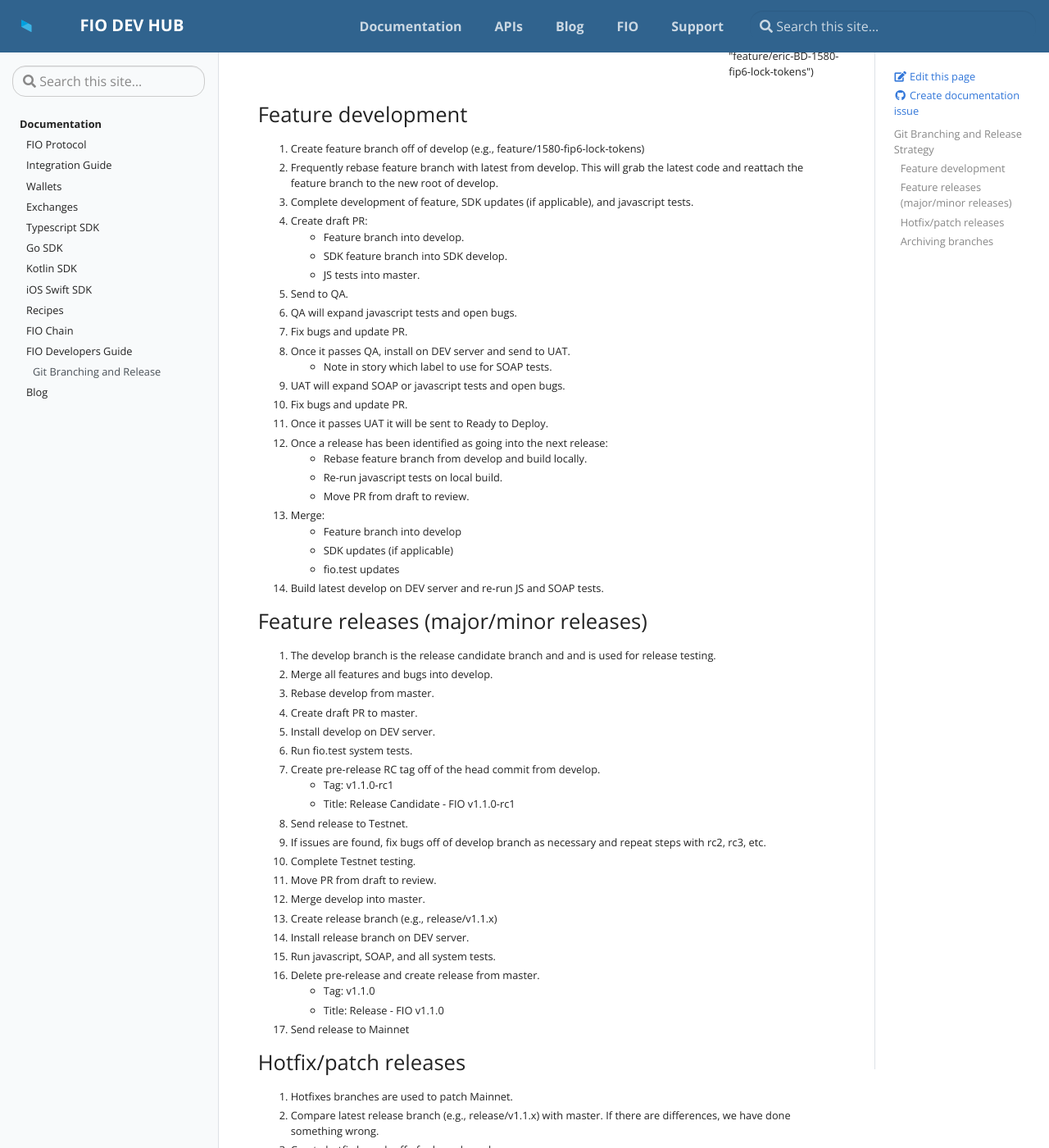
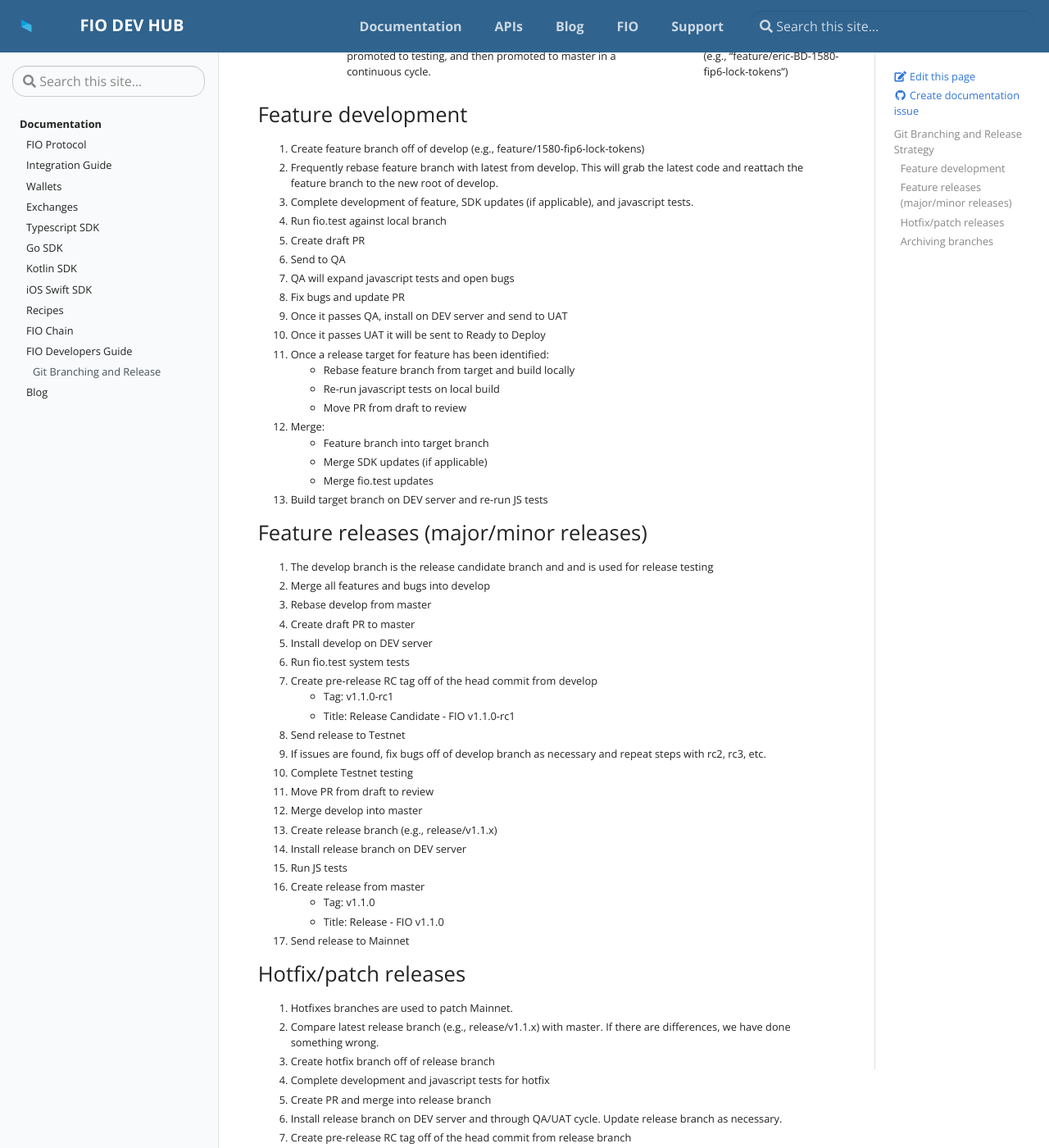
Before and after one commit to fioprotocol/fio-devhub, a Jekyll site: the page built from _docs/developers/git.md, in a window 1280 px wide and 1400 px high, scrolled down 698 px. Shown: the whole window at 82% size. Built offline with Jekyll 4.4.1, drawn with Linux system fonts in a browser that asks for light colours; some of the changed text lies outside the part shown.

Commit message:
Git branching updates

```diff
--- a/_docs/developers/git.md
+++ b/_docs/developers/git.md
@@ -7,60 +7,55 @@ description: Git Branching and Release
 
 |Branch |Purpose |Branch from |Naming |
 |---|---|---|---|
-|hotfix |Hotfix branches are for critical issues that need to get into Mainnet immediately. |release  |hotfix/<bug #>-<brief description> (e.g., "hotfix/BD-1888-set-fee-ratio")  |
+|hotfix |Hotfix branches are for critical issues that need to get into Mainnet immediately. |release  |hotfix/<bug #>-<brief description> <br> (e.g., "hotfix/BD-1888-set-fee-ratio")  |
 |release |Release branches are stable branches that are currently released, or have been previously released to Mainnet. The tip of this branch should be always in the production-ready state for that particular release. I.e., you should always be able to hotfix to a release branch. Release branches are created for every major and minor release. |master  |release/v1.1.x  |
 |master |The master branch should always reflect what is on Mainnet. |release  | |
 |develop |The develop branch serves as an integration branch for features/epics. |master  |  |
-|bug |Bug branches  |develop, feature  |bug/<bug #>-<brief description> (e.g., bug/BD-1841-wallet-requests )  |
-|feature/epic |A feature (or epic) branch is the main unit of work. Features are developed in separate branches, promoted to testing, and then promoted to master in a continuous cycle. |develop  |feature/<dev name (optional)>-<epic #>-<fip#>-<brief epic name> (e.g., "feature/eric-BD-1580-fip6-lock-tokens")  |
+|bug |Bug branches  |develop, feature  |bug/bug#-description <br> (e.g., bug/BD-1841-wallet-requests )  |
+|feature/epic |A feature (or epic) branch is the main unit of work. Features are developed in separate branches, promoted to testing, and then promoted to master in a continuous cycle. |develop  |feature/devname(optional)-epic#-fip#-epicname> <br> (e.g., "feature/eric-BD-1580-fip6-lock-tokens")  |
 
 ## Feature development
 
 1. Create feature branch off of develop (e.g., feature/1580-fip6-lock-tokens)
 2. Frequently rebase feature branch with latest from develop. This will grab the latest code and reattach the feature branch to the new root of develop.
 3. Complete development of feature, SDK updates (if applicable), and javascript tests.
-4. Create draft PR:
-   * Feature branch into develop.
-   * SDK feature branch into SDK develop.
-   * JS tests into master.
-5. Send to QA.
-6. QA will expand javascript tests and open bugs.
-7.  Fix bugs and update PR.
-8.  Once it passes QA, install on DEV server and send to UAT.
-    * Note in story which label to use for SOAP tests.
-9.  UAT will expand SOAP or javascript tests and open bugs.
-10. Fix bugs and update PR.
-11. Once it passes UAT it will be sent to Ready to Deploy.
-12. Once a release has been identified as going into the next release:
-    * Rebase feature branch from develop and build locally.
-    * Re-run javascript tests on local build.
-    * Move PR from draft to review.
-13. Merge:
-    * Feature branch into develop
-    * SDK updates (if applicable)
-    * fio.test updates
-14. Build latest develop on DEV server and re-run JS and SOAP tests.
+4. Run fio.test against local branch
+5. Create draft PR
+6. Send to QA
+7. QA will expand javascript tests and open bugs
+8.  Fix bugs and update PR
+9.  Once it passes QA, install on DEV server and send to UAT
+10. Once it passes UAT it will be sent to Ready to Deploy
+11. Once a release target for feature has been identified:
+    * Rebase feature branch from target and build locally
+    * Re-run javascript tests on local build
+    * Move PR from draft to review
+12. Merge:
+    * Feature branch into target branch
+    * Merge SDK updates (if applicable)
+    * Merge fio.test updates
+13. Build target branch on DEV server and re-run JS tests
 
 ## Feature releases (major/minor releases)
 
-1. The develop branch is the release candidate branch and and is used for release testing.
-2. Merge all features and bugs into develop.
-3. Rebase develop from master.
-4. Create draft PR to master.
-5. Install develop on DEV server.
-6. Run fio.test system tests.
-7. Create pre-release RC tag off of the head commit from develop.
+1. The develop branch is the release candidate branch and and is used for release testing
+2. Merge all features and bugs into develop
+3. Rebase develop from master
+4. Create draft PR to master
+5. Install develop on DEV server
+6. Run fio.test system tests
+7. Create pre-release RC tag off of the head commit from develop
     * Tag: v1.1.0-rc1
     * Title: Release Candidate - FIO v1.1.0-rc1
-8.  Send release to Testnet.
+8.  Send release to Testnet
 9.  If issues are found, fix bugs off of develop branch as necessary and repeat steps with rc2, rc3, etc.
-10. Complete Testnet testing.
-11. Move PR from draft to review.
-12. Merge develop into master.
+10. Complete Testnet testing
+11. Move PR from draft to review
+12. Merge develop into master
 13. Create release branch (e.g., release/v1.1.x)
-14. Install release branch on DEV server.
-15. Run javascript, SOAP, and all system tests.
-16. Delete pre-release and create release from master.
+14. Install release branch on DEV server
+15. Run JS tests
+16. Create release from master
     * Tag: v1.1.0
     * Title: Release - FIO v1.1.0
 17. Send release to Mainnet
@@ -69,21 +64,21 @@ description: Git Branching and Release
 
 1. Hotfixes branches are used to patch Mainnet.
 2. Compare latest release branch (e.g., release/v1.1.x) with master. If there are differences, we have done something wrong.
-3. Create hotfix branch off of release branch.
-4. Complete development and javascript tests for hotfix.
-5. Create PR and merge into release branch.
+3. Create hotfix branch off of release branch
+4. Complete development and javascript tests for hotfix
+5. Create PR and merge into release branch
 6. Install release branch on DEV server and through QA/UAT cycle. Update release branch as necessary.
-7. Create pre-release RC tag off of the head commit from release branch.
-8. Tag: v1.1.1-rc1
-9. Title: Release Candidate - FIO v1.1.1-rc1
-10. Send release to Testnet.
-11. If issues are found, fix bugs off of release branch as necessary and repeat steps with rc2, rc3, etc.
-12. Complete Testnet testing.
-13. Merge release branch into master.
-14. Delete pre-release and create release from master:
+7. Create pre-release RC tag off of the head commit from release branch
+    * Tag: v1.1.1-rc1
+    * Title: Release Candidate - FIO v1.1.1-rc1
+9.  Send release to Testnet
+10. If issues are found, fix bugs off of release branch as necessary and repeat steps with rc2, rc3, etc.
+11. Complete Testnet testing
+12. Merge release branch into master
+13. Create release from master:
     * Tag: v1.1.1
     * Title: Release - FIO v1.1.1
-15. Send release to Mainnet.
+14. Send release to Mainnet.
 
 ## Archiving branches
 
```
